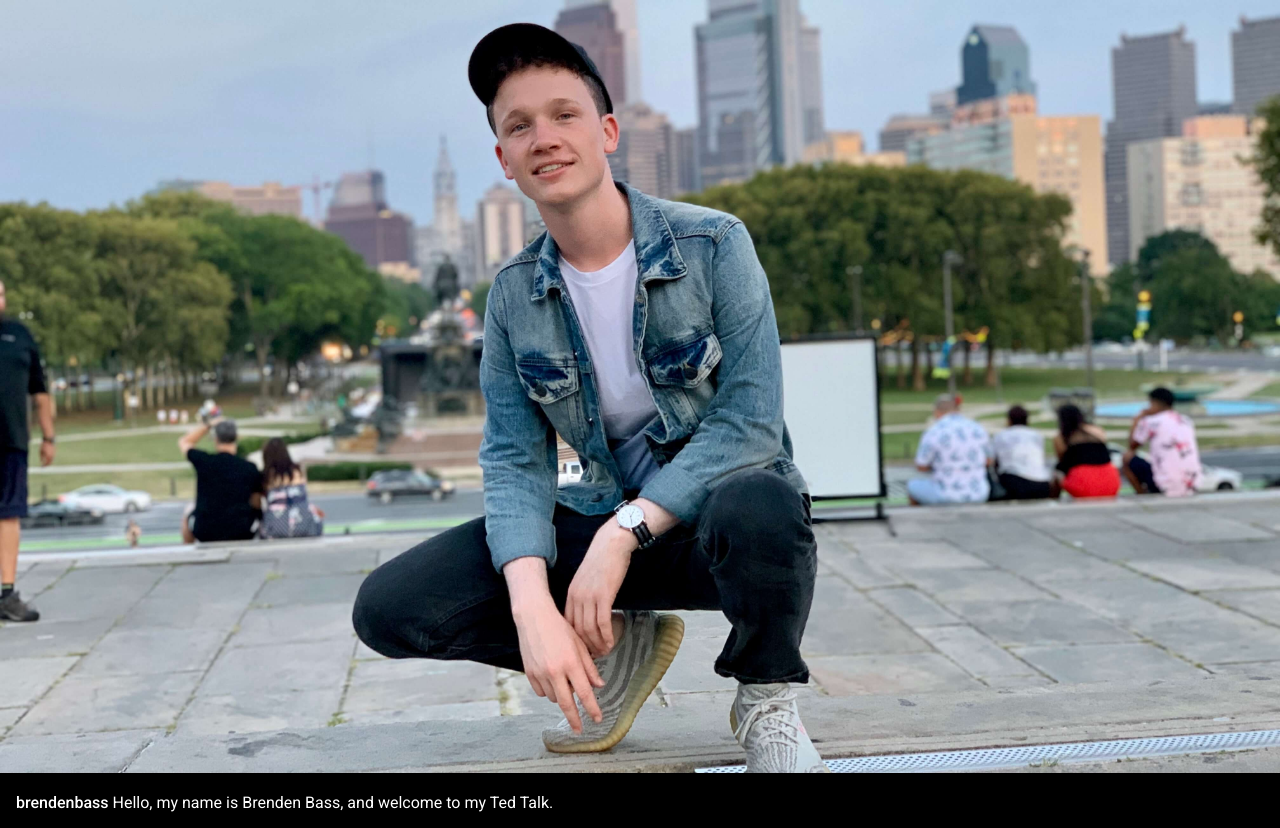
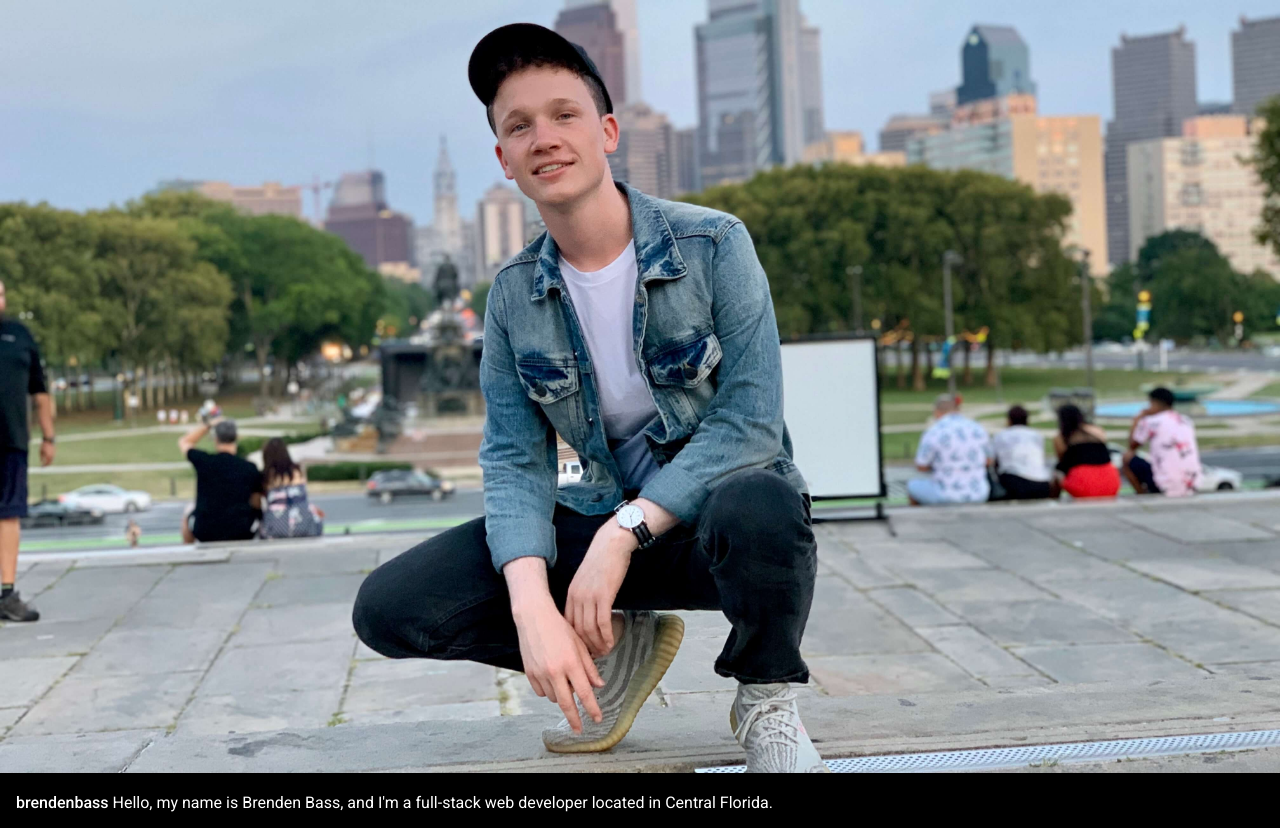
Before and after one commit to brendenbass/blog-public, a React (Create React App) app: page / in a window 1280 px wide. Shown: the part 500-1328 px from the top of the page. Built offline with nearby package versions, Linux system fonts and the light colour scheme.

Commit message:
Added some post text

```diff
--- a/src/Components/PostDescription.js
+++ b/src/Components/PostDescription.js
@@ -4,7 +4,7 @@ const PostDescription = () => {
     return (
         <div className="postDescriptionDiv">
             <div className="postDescription">
-                <p><Username/> Hello, my name is Brenden Bass, and welcome to my Ted Talk.</p>
+                <p><Username/> Hello, my name is Brenden Bass, and I'm a full-stack web developer located in Central Florida.</p>
             </div>
         </div>
     )
```
